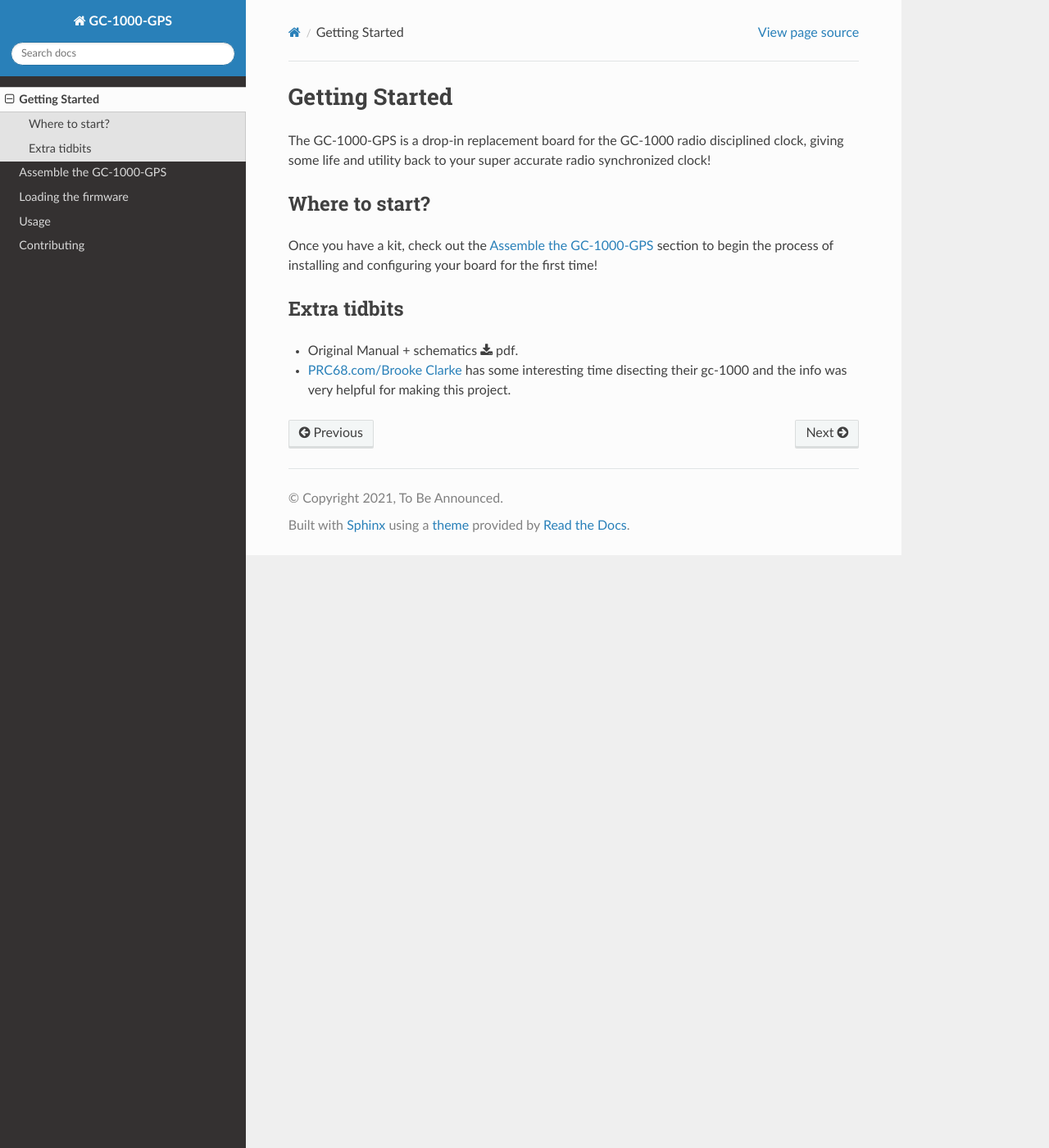
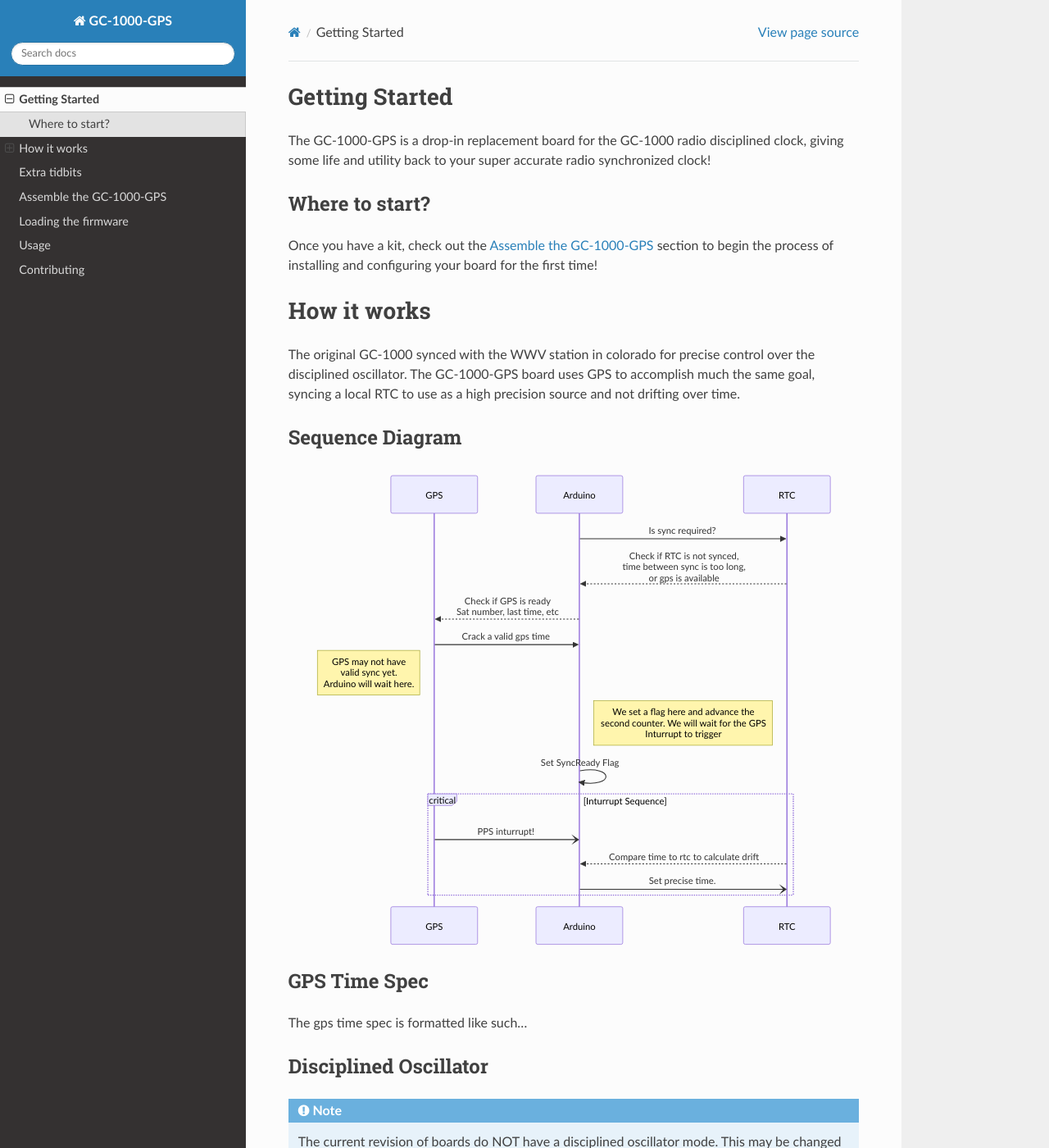
Before and after one commit to ac1ja/gc-1000-gps, a Sphinx documentation site: the page built from docs/usage/getting-started.rst, in a window 1280 px wide and 1400 px high. Shown: the whole window at 82% size. Built offline with Sphinx 7.4.7 and the Read the Docs theme 3.1.0, drawn with Linux system fonts in a browser that asks for light colours; some of the changed text lies outside the part shown.

Commit message:
RTC Refactor (#10)
This was the latest build of the code and we'll be merging ontop of this later

```diff
--- a/docs/conf.py
+++ b/docs/conf.py
@@ -25,6 +25,7 @@
 # extensions coming with Sphinx (named 'sphinx.ext.*') or your custom
 # ones.
 extensions = [
+    "sphinxcontrib.mermaid",
     "sphinx.ext.autosectionlabel",
     "sphinx_tabs.tabs",
 ]
--- a/docs/requirements.txt
+++ b/docs/requirements.txt
@@ -3,6 +3,7 @@
 sphinx-tabs
 sphinx_rtd_theme
 readthedocs-sphinx-search
+sphinxcontrib-mermaid
 
 # Other build
 GitPython
--- a/docs/usage/getting-started.rst
+++ b/docs/usage/getting-started.rst
@@ -12,8 +12,54 @@
 to begin the process of installing and configuring your board for the first time!
 
 
+How it works
+============
+
+The original GC-1000 synced with the WWV station in colorado for precise control over the disciplined oscillator.
+The GC-1000-GPS board uses GPS to accomplish much the same goal, syncing a local RTC to use as a high precision
+source and not drifting over time.
+
+
+Sequence Diagram
+----------------
+
+.. mermaid::
+
+   sequenceDiagram
+      participant GPS
+      participant Arduino
+      participant RTC
+
+      Arduino->>RTC: Is sync required?
+      RTC-->>Arduino: Check if RTC is not synced,<br/>time between sync is too long,<br/>or gps is available
+
+      Arduino-->>GPS: Check if GPS is ready<br/>Sat number, last time, etc
+      GPS->>Arduino: Crack a valid gps time
+      Note left of GPS: GPS may not have<br/>valid sync yet.<br/>Arduino will wait here.
+      Note right of Arduino: We set a flag here and advance the<br/>second counter. We will wait for the GPS<br/>Inturrupt to trigger
+      Arduino->>Arduino: Set SyncReady Flag
+      critical Inturrupt Sequence
+        GPS-)Arduino: PPS inturrupt!
+        RTC-->>Arduino: Compare time to rtc to calculate drift
+        Arduino-)RTC: Set precise time.
+      end
+
+GPS Time Spec
+-------------
+
+The gps time spec is formatted like such...
+
+
+Disciplined Oscillator
+----------------------
+.. note::
+
+   The current revision of boards do NOT have a disciplined oscillator mode.
+   This may be changed in the future!
+
+
 Extra tidbits
--------------
+=============
 
 * Original Manual + schematics :download:`pdf <../../gc-1000-gps/docs/Heathkit_GC1000H_Accurate_Clock_(schematic).pdf>`.
 * `PRC68.com/Brooke Clarke`_ has some interesting time disecting their gc-1000 and the info was very helpful for making this project.
```
Also changed, not shown: 9 other files.
